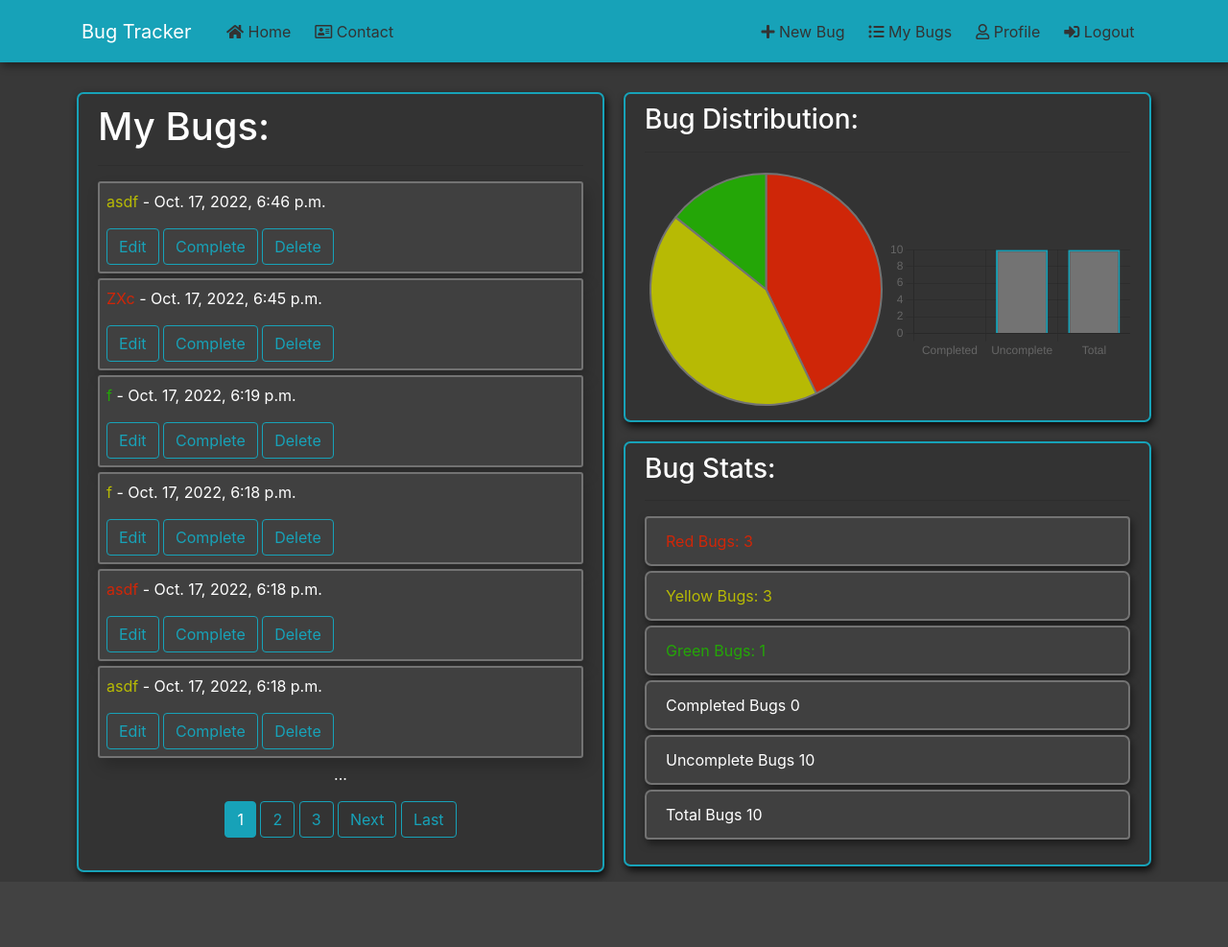
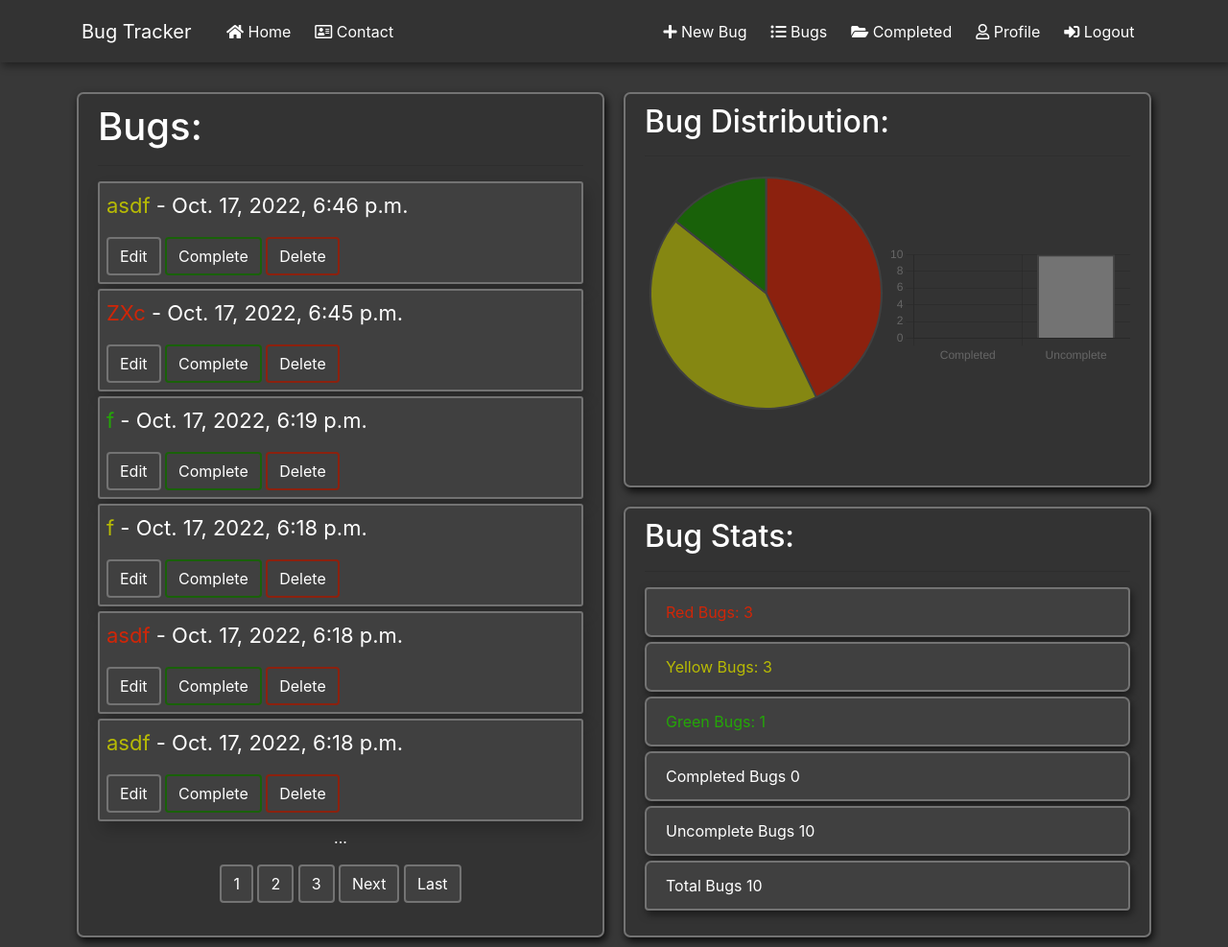
Before and after one commit to nealmick/SquashBug, a Django app: page /bugs/ in a window 1280 px wide. Shown: the whole page at 96% size. Before the commit the page ends 919 px from the top, so only its background shows below. Run offline with Django 4.2, Linux system fonts and the light colour scheme; a user stored in the database is signed in; data comes from the database, SQL or seed files in the repository; some libraries are stand-ins or nearby versions.

Commit message:
Add files via upload

```diff
--- a/bugs/static/bugs/mychart.js
+++ b/bugs/static/bugs/mychart.js
@@ -15,12 +15,12 @@ const data = {
       label: 'My First Dataset',
       data: [rb, yb, gb],
       backgroundColor: [
-        '#cf2608',
-        '#b7ba04',
-        '#24a607'
+        '#8c210e',
+        '#858712',
+        '#196109'
       ],
       hoverOffset: 10,
-      borderColor: ['#737373', '#737373', '#737373 '],
+      borderColor: ['#404040', '#404040', '#404040 '],
       borderWidth: 2
     }]
   };
@@ -55,7 +55,6 @@ const ub = JSON.parse(document.getElementById('totalBugs').textContent);
     labels: [
       'Completed',
       'Uncomplete',
-      'Total'
     ],
     datasets: [{
       label: 'Bugs',
@@ -66,7 +65,7 @@ const ub = JSON.parse(document.getElementById('totalBugs').textContent);
         '#737373'
       ],
       hoverOffset: 5,
-      borderColor: ['#17a2b8', '#17a2b8', '#17a2b8 '],
+      borderColor: ['#404040', '#404040', '#404040 '],
       borderWidth: 2
     }]
   };
--- a/bugs/static/bugs/style.css
+++ b/bugs/static/bugs/style.css
@@ -7,7 +7,7 @@ body {
 
 
 .site-header .navbar-nav .nav-link {
-    color: #333333;
+    color: #ffffff;
 
 
 }
@@ -23,7 +23,7 @@ body {
 }
 
 .bg-steel {
-    background-color: #17a2b8;
+    background-color: #333333;
     box-shadow: 2px 4px 8px rgba(0, 0, 0, .4);
 }
 
@@ -32,7 +32,7 @@ body {
     padding: 10px 20px;
     padding-left: -10px;
 
-    border: 2px solid #17a2b8;
+    border: 2px solid #737373;
     border-radius: 7px;
     margin-bottom: 10px;
     color: white;
@@ -43,7 +43,7 @@ body {
 .content-section2 {
     background: #333333;
     padding: 10px 20px;
-    border: 2px solid #17a2b8;
+    border: 2px solid #737373;
     border-radius: 7px;
     margin-bottom: 10px;
     color: white;
@@ -55,7 +55,7 @@ body {
 .content-section2:hover {
     background: #333333;
     padding: 10px 20px;
-    border: px solid #17a2b8;
+    border: px solid #737373;
     border-radius: 7px;
     margin-bottom: 10px;
     color: white;
@@ -96,7 +96,7 @@ body {
   transition: all 0.4s ease-in-out;
   background: #333333;
   padding: 7px;
-  border-color: #17a2b8;
+  border-color: #737373;
   border-radius: 3px;
   color: white;
   box-shadow: 4px 8px 16px rgba(0, 0, 0, .5);
@@ -129,7 +129,7 @@ body {
   position: relative;
 
 
-  background-color: #17a2b8;
+  background-color: #737373;
 
 }
 
@@ -165,7 +165,7 @@ body {
   left: 0;
 }
 #navigation-bar a {
-  color: #333333;
+  color: white;
   font-size: 16px;
   text-decoration: none;
   text-align: center;
@@ -175,7 +175,7 @@ body {
   transition: all 0.3s ease;
 }
 #navigation-bar a:hover {
-  color: white;
+  color: #737373;
 }
 #navigation-bar a::before {
   content: "";
@@ -185,7 +185,7 @@ body {
   left: 50%;
   bottom: 0;
   height: 2px;
-  background-color: white;
+  background-color: #737373;
 }
 #navigation-bar a:hover::before {
   right: 0;
@@ -221,3 +221,92 @@ select {
   width: 100px;
   height: 50px;
 }
+
+.btn{
+  color: white;
+  background: #404040;
+  border: 2px solid #737373;
+}
+.btn:hover:active{
+  color: white;
+  background: #404040;
+  border: 2px solid white;
+}
+.btn:active{
+  color: white;
+  background: #404040;
+  border: 2px solid white;
+}
+.btn-outline-info :active{
+  color: white;
+  background: #404040;
+  border: 2px solid #737373;
+  background-color: white;
+  border-color: whites;
+}
+.btn-outline-info:hover {
+  color: #fff;
+  background: #404040;
+  border: 2px solid white;
+}
+.btn-outline-info:active {
+  color: #fff;
+  background: #404040;
+  border: 2px solid white;
+}
+
+.btn-info:hover {
+  color: #fff;
+  background: #404040;
+  border: 2px solid white;
+}
+
+.btn-outline-info:not(:disabled):not(.disabled).active, .btn-outline-info:not(:disabled):not(.disabled):active, .show>.btn-outline-info.dropdown-toggle{
+  color: #fff;
+  background: #404040;
+  border: 2px solid white;
+}
+.btn-outline-info.focus, .btn-outline-info:focus{
+  color: #fff;
+  background: #404040;
+  border: 2px solid white;
+  box-shadow: 0 0 0 0.2rem #404040;
+
+}
+
+.btn-info:not(:disabled):not(.disabled).active, .btn-info:not(:disabled):not(.disabled):active, .show>.btn-info.dropdown-toggle{
+  color: #fff;
+  background: #404040;
+  border: 2px solid white;
+  box-shadow: 0 0 0 0.2rem #404040;
+
+}
+#complete-bug{
+  color: #fff;
+  background: #404040;
+  border: 2px solid #196109;
+}
+#complete-bug:hover{
+  color: #196109;
+  background: #404040;
+}
+
+#delete-bug{
+  color: #fff;
+  background: #404040;
+  border: 2px solid #8c210e;
+}
+#delete-bug:hover{
+  color: #8c210e;
+  background: #404040;
+}
+
+#edit-bug{
+  color: #fff;
+  background: #404040;
+  border: 2px solid #737373;
+}
+#edit-bug:hover{
+  background: #404040;
+  border: 2px solid #fff;
+}
--- a/bugs/templates/bugs/base.html
+++ b/bugs/templates/bugs/base.html
@@ -36,8 +36,9 @@
               <div class="navbar-nav" id="navigation-bar">
 
                 {% if user.is_authenticated %}
-                  <a class="nav-item nav-link" href="{% url 'new-bug'%}"><i class="fas fa-plus "></i><span class=""> New Bug</span></a>
-                  <a class="nav-item nav-link" href="{% url 'home-bugs'%}"><i class="fas fa-list-ul"></i><span> My Bugs</span></a>
+                <a class="nav-item nav-link" href="{% url 'new-bug'%}"><i class="fas fa-plus "></i><span class=""> New Bug</span></a>
+                <a class="nav-item nav-link" href="{% url 'home-bugs'%}"><i class="fas fa-list-ul"></i><span> Bugs</span></a>
+                  <a class="nav-item nav-link" href="{% url 'completed-bugs'%}"><i class="fa fa-solid fa-folder-open"></i><span> Completed </span></a>
                   <a class="nav-item nav-link" href="{% url 'profile'%}"><i class="far fa-user"></i></i><span> Profile</span></a>
                   <a class="nav-item nav-link" href="{% url 'logout'%}"><i class="fas fa-sign-in-alt"></i><span> Logout</span></a>
                 {% else %}
--- a/bugs/templates/bugs/bugs.html
+++ b/bugs/templates/bugs/bugs.html
@@ -23,32 +23,33 @@
 
   <div class="col-md-6" style="padding-left: 10px;padding-right: 10px;">
         <div class="content-section" style="width: col-md-6">
-        <h1>My Bugs:</h1>
+        <h1>Bugs:</h1>
           <hr>
+
         {% for bug in bugs %}
 
 
 
                   <div>
-                    <div class="content-section ff">
+                    <div class="content-section ff" >
 
                       {% if bug.severity == 'red' %}
 
-                      <p style="font-size: 32; "><span style="color: #cf2608;"> {{bug.title}} </span> - {{bug.date}}</p>
+                      <p style="font-size: 22px; "><span style="color: #cf2608;"> {{bug.title}} </span> - {{bug.date}}</p>
                       {% endif %}
                       {% if bug.severity == 'yellow' %}
-                      <p style="font-size: 32;"><span style="color: #b7ba04;"> {{bug.title}} </span> - {{bug.date}}</p>
+                      <p style="font-size: 22px;"><span style="color: #b7ba04;"> {{bug.title}} </span> - {{bug.date}}</p>
 
 
                       {% endif %}
                       {% if bug.severity == 'green' %}
-                      <p style="font-size: 32;"><span style="color: #24a607;">{{bug.title}} </span> - {{bug.date}}</p>
+                      <p style="font-size: 22px;"><span style="color: #24a607;">{{bug.title}} </span> - {{bug.date}}</p>
 
                       {% endif %}
 
-                      <button style="position: relative; " class="btn btn-outline-info" onclick="location.href='{% url 'edit-bug' bug.pk%}';">Edit</button>
-                      <button style="position: relative; " class="btn btn-outline-info" onclick="location.href='{% url 'complete-bug' bug.pk%}'">Complete</button>
-                      <button style="position: relative; " class="btn btn-outline-info" onclick="location.href='{% url 'del-bug' bug.pk%}';">Delete</button>
+                      <button style="position: relative; " id="edit-bug" class="btn btn-outline-info" onclick="location.href='{% url 'edit-bug' bug.pk%}';">Edit</button>
+                      <button style="position: relative; " id="complete-bug" class="btn btn-outline-info" onclick="location.href='{% url 'complete-bug' bug.pk%}'">Complete</button>
+                      <button style="position: relative; " id="delete-bug" class="btn btn-outline-info" onclick="location.href='{% url 'del-bug' bug.pk%}';">Delete</button>
 
 
                       </form>
@@ -56,6 +57,11 @@
 
               </div
             </div>
+        {% empty %}
+            <h1>You have no Bugs!</h1>
+            <button style="position: relative; " id="edit-bug" class="btn btn-outline-info" onclick="location.href = '{% url 'new-bug'%}';"  >Create a new Bug</button>
+
+
         {% endfor %}
 
           <center>
@@ -88,7 +94,7 @@
 
         <div class="col-md-6 " style="padding-left: 10px;padding-right: 10px; overflow:hidden;">
           <div class="content-section" style="overflow:hidden;">
-            <h3>Bug Distribution: </h3>
+            <h2>Bug Distribution: </h2s>
             <hr>
 
 
@@ -96,7 +102,7 @@
               <canvas id="myChart"></canvas>
 
            </div>
-           <div style="margin-top: 15%;height: 40%; width: 50%; float:right">
+           <div style="margin-top: 15%;height: 40%; width: 50%; float:right; margin-bottom: 115px;">
             <canvas id="myChart2"></canvas>
            </div>
 
@@ -108,7 +114,7 @@
           </div>
 
             <div class="content-section" style="margin-top: 20px;">
-              <h3>Bug Stats:</h3>
+              <h2>Bug Stats:</h2>
               <hr>
                 <ul class="list-group">
 
--- a/bugs/templates/bugs/completed.html
+++ b/bugs/templates/bugs/completed.html
@@ -48,9 +48,9 @@
 
                       {% endif %}
 
-                      <button style="position: relative; " class="btn btn-outline-info" onclick="location.href='{% url 'edit-bug' bug.pk%}';">Edit</button>
-                      <button style="position: relative; " class="btn btn-outline-info" onclick="location.href='{% url 'uncomplete-bug' bug.pk%}'">Uncomplete</button>
-                      <button style="position: relative; " class="btn btn-outline-info" onclick="location.href='{% url 'del-bug' bug.pk%}';">Delete</button>
+                      <button style="position: relative; " id="edit-bug" class="btn btn-outline-info" onclick="location.href='{% url 'edit-bug' bug.pk%}';">Edit</button>
+                      <button style="position: relative; " id="edit-bug" class="btn btn-outline-info" onclick="location.href='{% url 'uncomplete-bug' bug.pk%}'">Uncomplete</button>
+                      <button style="position: relative; " id="delete-bug"class="btn btn-outline-info" onclick="location.href='{% url 'del-bug' bug.pk%}';">Delete</button>
 
 
                       </form>
--- a/bugs/templates/bugs/index.html
+++ b/bugs/templates/bugs/index.html
@@ -11,9 +11,12 @@
     <center>
         <h1 style="color: white">Bug Tracker!!</h1>
     </center>
-
+        <hr>
         <p style="font-size: 22px;">
             This project is meant to help you destroy bugs with maximum effectiveness. Track Bugs from there First sightings, to there inevitable demise, then store them incase you find a similar bug in the future.
+            <br>
+            <br>
+            The web app was built using the Django Python library using a MVC design architecture. The app includes users creation, login, password reset, and logout. Each user has a profile which keeps information such as, profile pictures, amounts of each bug type, and completed bugs. The main view is ordered by date and paginated by a list of the users bugs. The bug list view also contains graphs displaying the distrubution of bugs categorically. Each Bug model contains a severity rating, title, description, date created, foreign user key, and completed values. Bugs can be reported using the new bug form.
 
         </p>
     </div>
--- a/bugs/templates/bugs/new.html
+++ b/bugs/templates/bugs/new.html
@@ -15,7 +15,7 @@ margin-left: auto;
               {{ form|crispy }}
             </fieldset>
             <div class="form-group">
-              <button class="btn btn-outline-info" type="submit">Submit</button>
+              <button class="btn btn-outline-info" type="submit">Create Bug!</button>
             </div>
           </form>
         </div>
--- a/bugs/views.py
+++ b/bugs/views.py
@@ -41,7 +41,8 @@ def uncompleteBug(request, pk):
     #dt_str = datetime.datetime.strftime(timezone.now,'%Y-%m-%d %H:%M:%S')
     #b.update(date=dt_str)
     p = Profile.objects.filter(user=request.user)
-    p.update(userCompletedBugs=p.values('userCompletedBugs')[0]['userCompletedBugs']-1)
+    if p.values('userCompletedBugs')[0]['userCompletedBugs']>0:
+        p.update(userCompletedBugs=p.values('userCompletedBugs')[0]['userCompletedBugs']-1)
     return redirect('home-bugs')
 
 
```
Also changed, not shown: bugs/templates/bugs/edit.html (+4 -3 lines).
